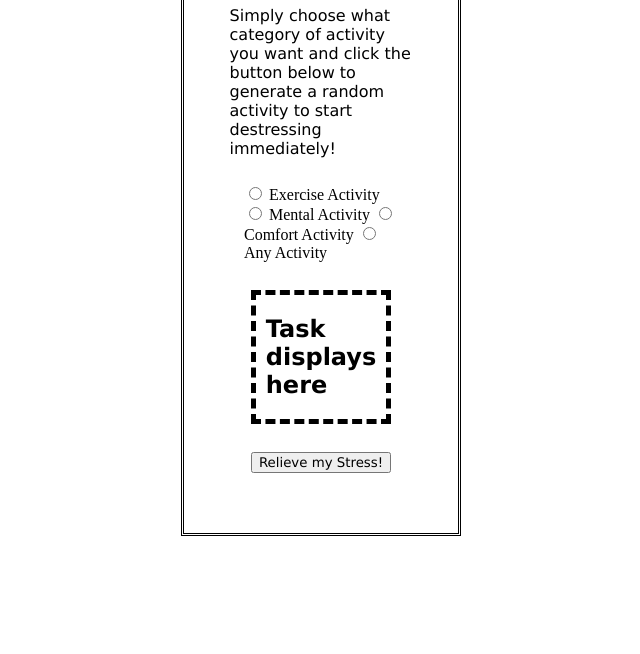
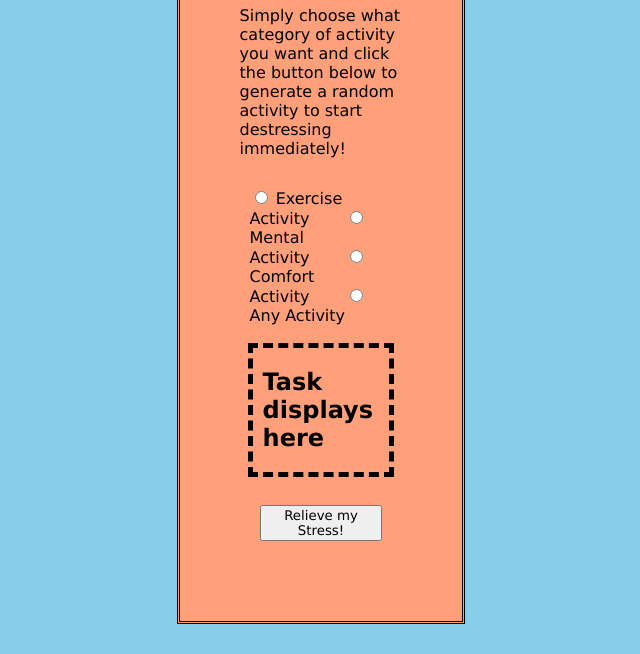
Before and after one commit to RogueNPC/relieve-my-stress, a plain HTML site: page index.html in a window 1280 px wide. Shown: the part 234-888 px from the top of the page, without its empty margins (319-959 px from the left). Before the commit the page ends 800 px from the top, so only its background shows below. Drawn offline with Linux system fonts and the light colour scheme.

Commit message:
added and modified some styles

```diff
--- a/index.html
+++ b/index.html
@@ -5,12 +5,14 @@
         <link rel='stylesheet' href='./styles.css'>
     </head>
     <body>
+        <main>
             <header>
                 <h1>Activity Destress Generator</h1>
                 <p>Simply choose what category of activity you want and click the button below
                     to generate a random activity to start destressing immediately!</p>
             </header>
-        <section id="list-choice">
+            <section>
+                <div>
                     <input type="radio" id="exercise" name="activity-list" value="exercise">
                     <label for="exercise">Exercise Activity</label>
                     <input type="radio" id="mental" name="activity-list" value="mental">
@@ -19,15 +21,15 @@
                     <label for="comfort">Comfort Activity</label>
                     <input type="radio" id="any" name="activity-list" value="any">
                     <label for="any">Any Activity</label>
-        </section>
-        <section>
+                </div>
                 <div id="headline-display">
                     <h2 id="display">Task displays here</h2>
                 </div>
+                <div>
+                    <button onclick="replace_text()">Relieve my Stress!</button>
+                </div>
             </section>
-        <section>
-            <button onclick="replace_text()">Relieve my Stress!</button>
-        </section>
+        </main>
         <script src='./scripts.js'></script>
     </body>
 </html>
--- a/styles.css
+++ b/styles.css
@@ -3,9 +3,8 @@ body {
     flex-direction: column;
     justify-content: center;
     align-items: center;
-    border-style: double;
     margin: 30px 500px;
-    padding: 50px;
+    background-color: skyblue;
 }
 
 main {
@@ -13,6 +12,9 @@ main {
     flex-direction: column;
     justify-content: center;
     align-items: center;
+    background-color: lightsalmon;
+    border-style: double;
+    padding: 50px;
 }
 
 h1 {
@@ -22,13 +24,22 @@ h1 {
 
 p, button, div {
     font-family: 'Lucida Sans', 'Lucida Sans Regular', 'Lucida Grande', 'Lucida Sans Unicode', Geneva, Verdana, sans-serif;
+    margin: 10px;
+}
+
+label {
+    margin: 0 30px 0 0;
 }
 
 section {
     margin: 10px;
+    display: flex;
+    flex-direction: column;
+    justify-content: center;
+    align-items: center;
 }
 
-div {
+#headline-display {
     border-style: dashed;
     border-width: 5px;
     padding: 0px 10px;
```
Lines whose indentation alone changed are shown as unchanged.
